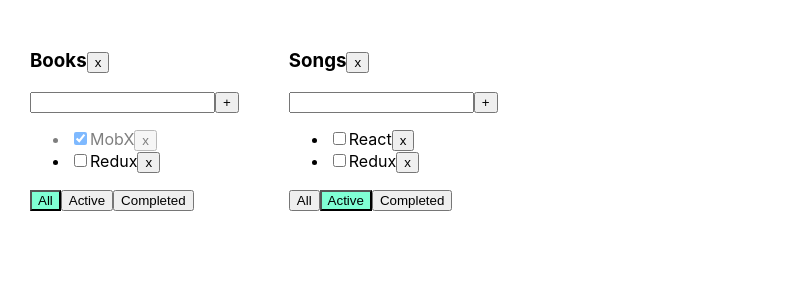
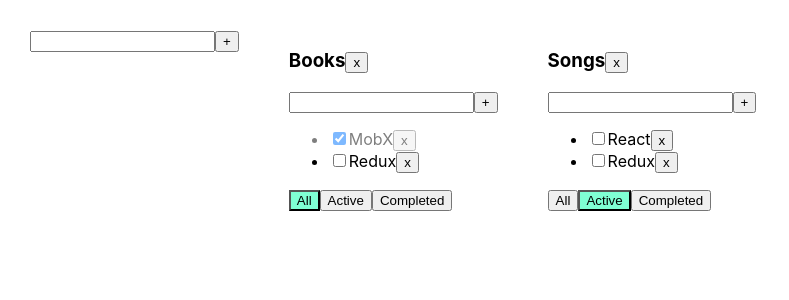
Before and after one commit to B-Anastasia/todo-list-react-it-inc, a React (Create React App) app: page / in a window 1280 px wide. Shown: the top 300 px of the page, without its empty margins (0-789 px from the left). Built offline with nearby package versions, Linux system fonts and the light colour scheme.

Commit message:
06 - created function that created new todoList with AddItemForm Component

```diff
--- a/src/App.tsx
+++ b/src/App.tsx
@@ -2,6 +2,7 @@
 import "./App.css";
 import { TodoList } from "./TodoList";
 import { v1 } from "uuid";
+import AddItemForm from "./AddItemForm";
 
 export type TaskType = {
   id: string;
@@ -108,8 +109,24 @@
     setTasks({ ...tasks });
   }
 
+  //add new TodoList
+  function addTodoList(title: string) {
+    //common id for tasks[] and todolist
+    let newTodoListId: string = v1();
+
+    let newTodoList: TodoListType = {
+      id: newTodoListId,
+      title: title,
+      filter: "all",
+    };
+    setTodoLists([newTodoList, ...todoLists]);
+    //added new array of tasks for idtodolist
+    setTasks({ ...tasks, [newTodoListId]: [] });
+  }
+
   return (
     <div className="App">
+      <AddItemForm addItem={addTodoList} />
       {/*to render our few TodoList we need to use .map function*/}
       {todoLists.map((tl) => {
         // before return the list we need to filter it
```
